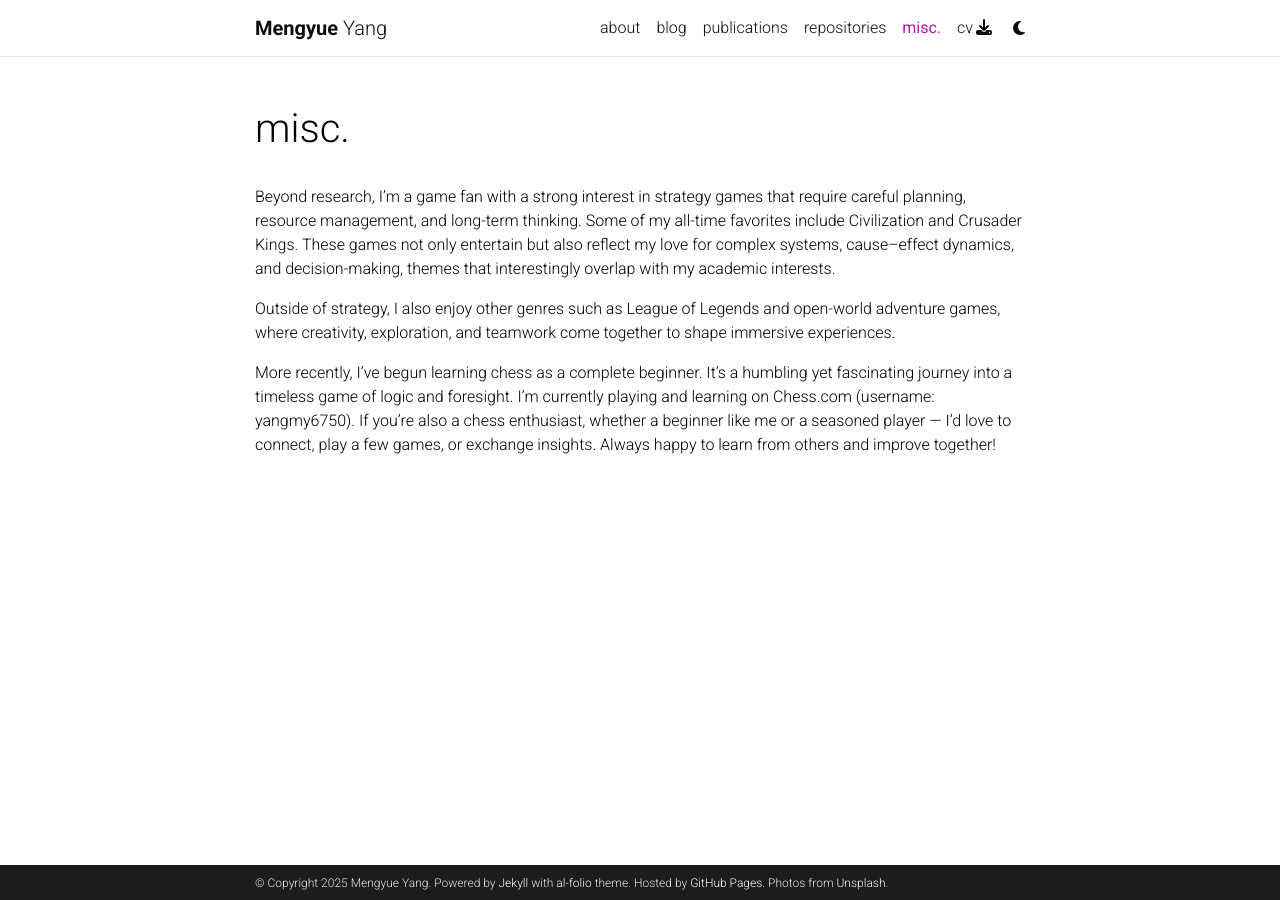
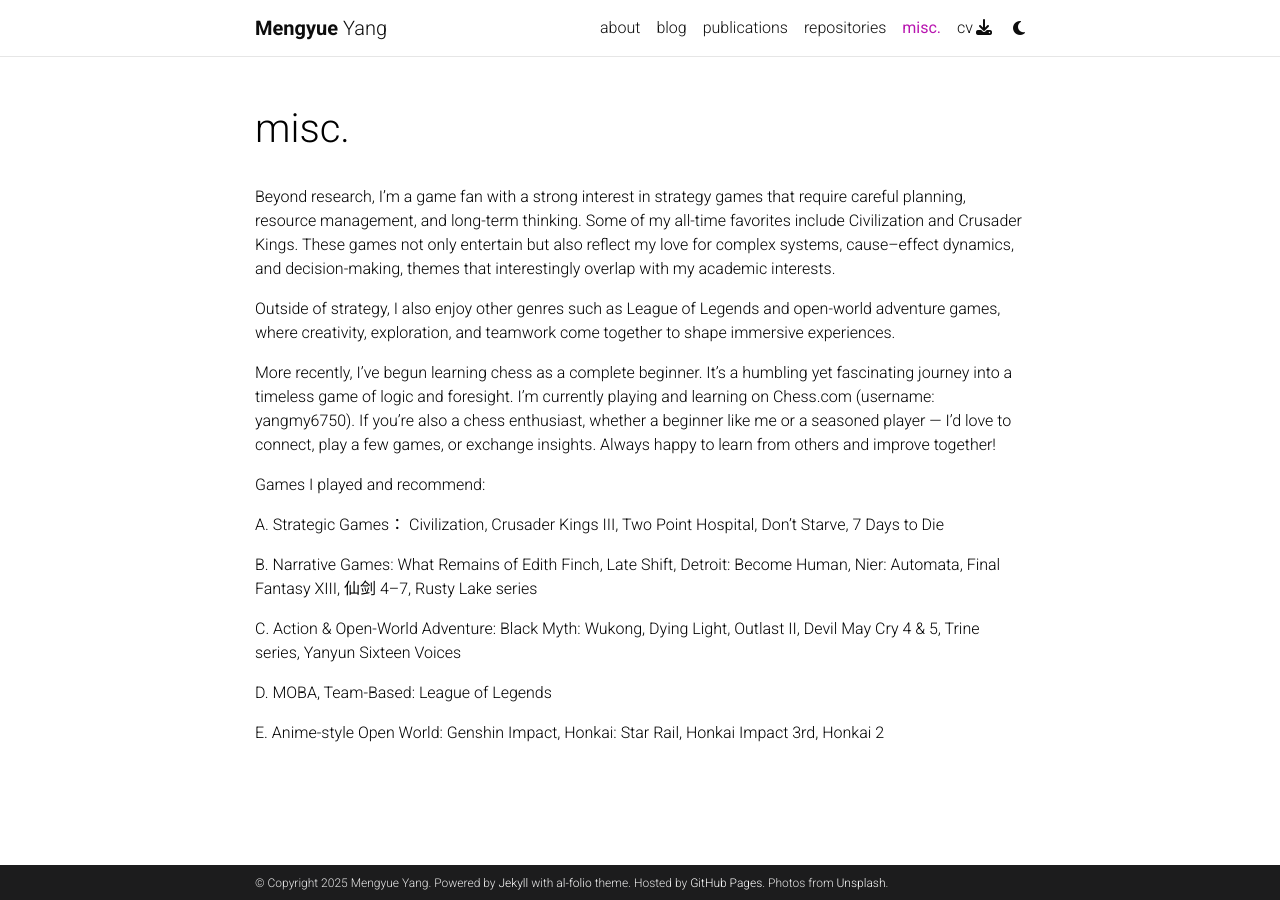
Before and after one commit to ymy4323460/ymy4323460.github.io, a Jekyll site: the page built from _pages/misc.md, in a window 1280 px wide. Built offline with Jekyll 4.4.1, drawn with Linux system fonts in a browser that asks for light colours; comment, search, counter and statistics services are not loaded; a style sheet for code colours, icons or effects is not loaded.

Commit message:
Update misc.md

```diff
--- a/_pages/misc.md
+++ b/_pages/misc.md
@@ -12,3 +12,15 @@
 Outside of strategy, I also enjoy other genres such as League of Legends and open-world adventure games, where creativity, exploration, and teamwork come together to shape immersive experiences.
 
 More recently, I’ve begun learning chess as a complete beginner. It’s a humbling yet fascinating journey into a timeless game of logic and foresight. I’m currently playing and learning on Chess.com (username: yangmy6750). If you’re also a chess enthusiast, whether a beginner like me or a seasoned player — I’d love to connect, play a few games, or exchange insights. Always happy to learn from others and improve together!
+
+Games I played and recommend:
+
+A. Strategic Games： Civilization, Crusader Kings III, Two Point Hospital, Don’t Starve, 7 Days to Die
+
+B. Narrative Games: What Remains of Edith Finch, Late Shift, Detroit: Become Human, Nier: Automata, Final Fantasy XIII, 仙剑 4–7, Rusty Lake series
+
+C. Action & Open-World Adventure: Black Myth: Wukong, Dying Light, Outlast II, Devil May Cry 4 & 5, Trine series, Yanyun Sixteen Voices
+
+D. MOBA, Team-Based: League of Legends
+
+E. Anime-style Open World: Genshin Impact, Honkai: Star Rail, Honkai Impact 3rd, Honkai 2
```
